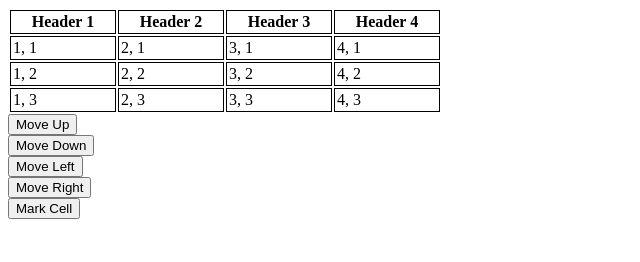
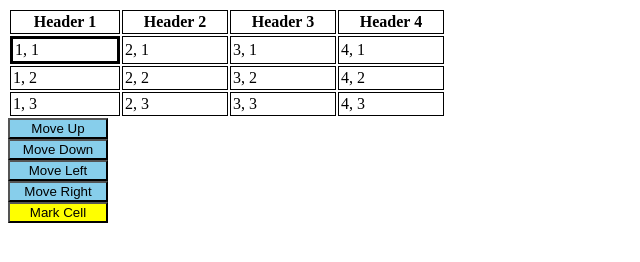
Before and after one commit to vanven/cs-290-dom-events, a plain HTML site: page index.html in a window 1280 px wide. Shown: the whole page, without its empty margins (0-640 px from the left). Drawn offline with Linux system fonts and the light colour scheme.

Commit message:
Add button css and selected cell css

```diff
--- a/index.html
+++ b/index.html
@@ -3,7 +3,6 @@
   <head>
     <meta charset="utf-8">
     <title>CS 290: Week 4 - DOM and EVENTS Assignment</title>
-    <link rel="stylesheet" type="text/css" href="style.css">
   </head>
   <body>
     <script src="script.js"></script>
--- a/script.js
+++ b/script.js
@@ -56,11 +56,23 @@ for(var i=0; i < tdArray.length; i++) {
   tdArray[i].style.cssText = dataStyle;
 }
 
+// selected cell style
+//var trArray = document.body.getElementsByTagName("tr");
+//var selectedCell = trArray[1].getElementsByTagName("td")[0];
+var selectedIndex = 0;
+var selectedCell = tdArray[selectedIndex];
+var selectStyle = function(event) {
+  selectedCell.style.border = "3px solid #000";
+};
+
+document.addEventListener("DOMContentLoaded", selectStyle);
+
+
 // Declare a button-making function
-function makeButton(idName, className, text, parentNode) {
+function makeButton(idName, classNames, text, parentNode) {
   var newButton = document.createElement("button");
   newButton.id = idName;
-  newButton.className = className;
+  newButton.className = classNames;
   newButton.textContent = text;
   parentNode.appendChild(newButton);
   var breakLine = document.createElement("br");
@@ -81,3 +93,14 @@ makeButton("right-button", "direction-button", "Move Right", buttonDiv);
 
 // button to mark a cell
 makeButton("mark-button", "", "Mark Cell", buttonDiv);
+
+// button styles
+var directButtons = document.getElementsByClassName("direction-button");
+for(var i=0; i < directButtons.length; i++) {
+  directButtons[i].style.width = "100px";
+  directButtons[i].style.background = "skyblue";
+}
+
+var markButton = document.getElementById("mark-button");
+markButton.style.width = "100px";
+markButton.style.background = "yellow";
```
